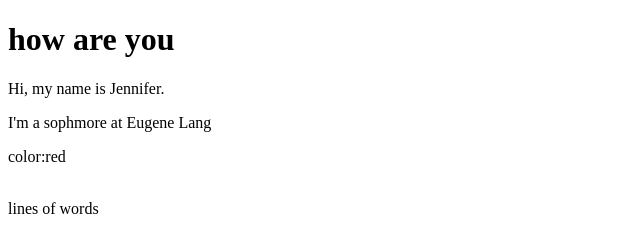
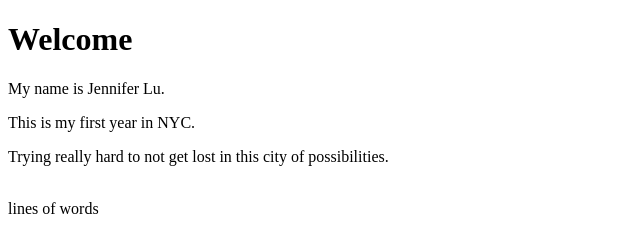
Before and after one commit to jenniferlu00/jenniferlu, a plain HTML site: page index.html in a window 1280 px wide. Shown: the whole page, without its empty margins (0-640 px from the left). Drawn offline with Linux system fonts and the light colour scheme.

Commit message:
Update index.html

```diff
--- a/index.html
+++ b/index.html
@@ -2,13 +2,15 @@
 <html>
  <head>
   <meta charset="utf-8">
-  <title>Welcome!</title>
+  <title>Welcome</title>
  </head>
  <body>
-  <h1>how are you</h1>
-  <p> Hi, my name is Jennifer.</p>
-  <p>I'm a sophmore at Eugene Lang</p>
-  <p> color:red </P>
+  <h1>Welcome</h1>
+  <p>My name is Jennifer Lu.</p>
+  <p>This is my first year in NYC.</P>
+  <p>Trying really hard to not get lost in this city of possibilities.</p>
+
+
 
 
   <div>
```
